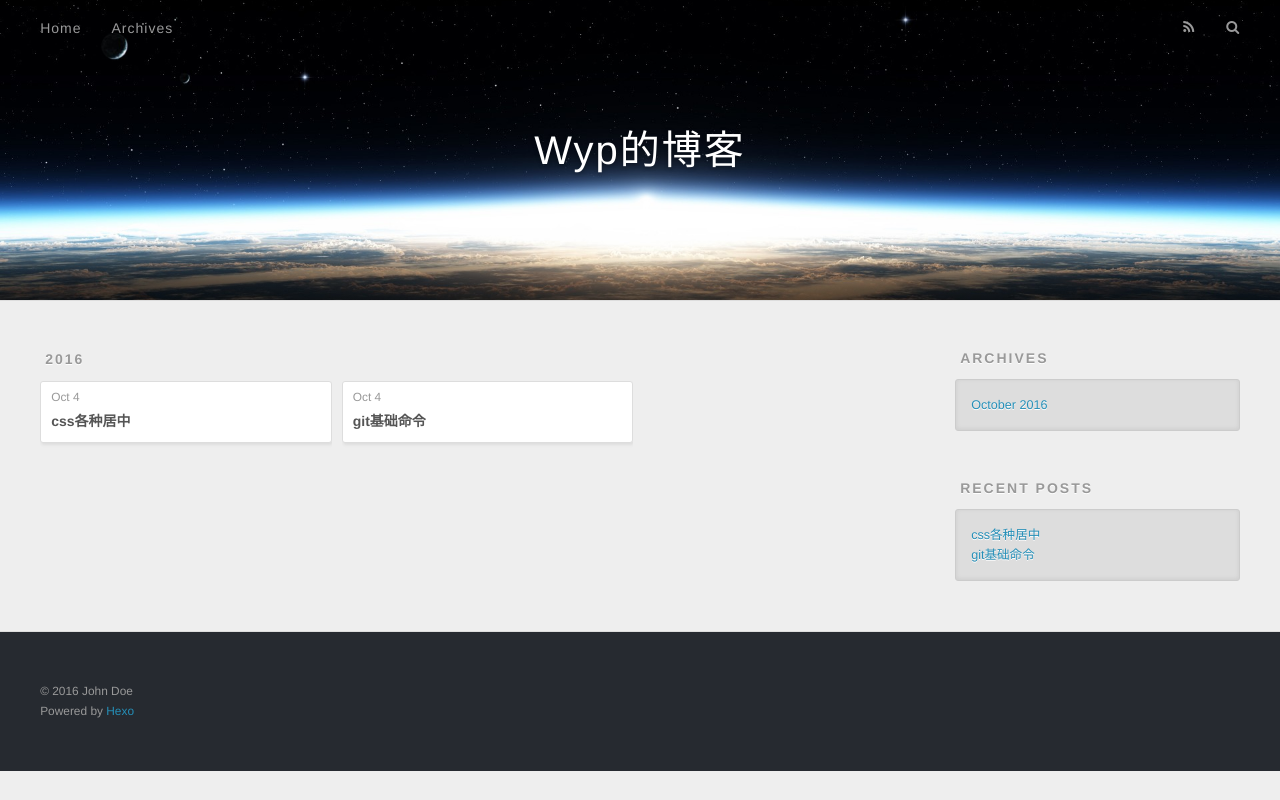
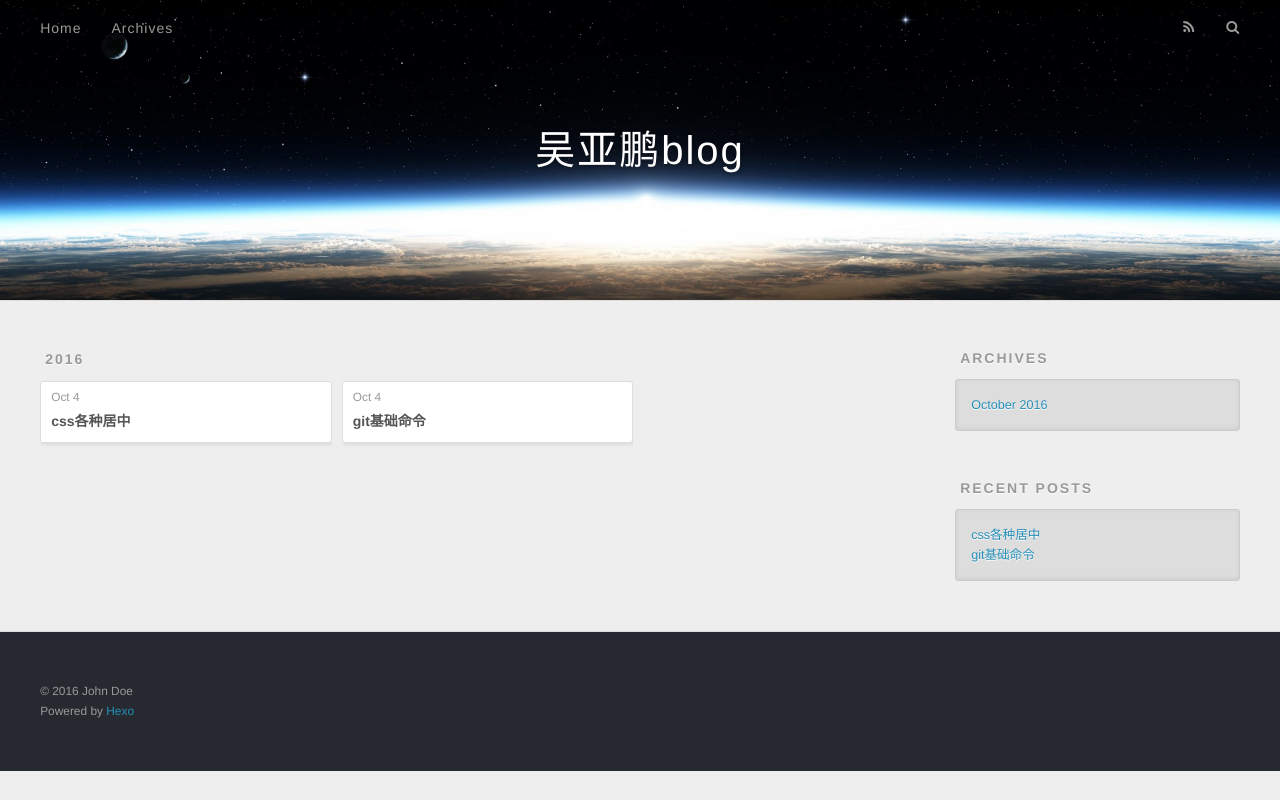
Before and after one commit to wlgz/wlgz.github.io, a plain HTML site: page archives/2016/10/index.html in a window 1280 px wide. Drawn offline with nearby package versions, Linux system fonts and the light colour scheme.

Commit message:
Site updated: 2016-11-13 22:51:13

```diff
--- a/archives/2016/10/index.html
+++ b/archives/2016/10/index.html
@@ -3,16 +3,16 @@
 <head>
   <meta charset="utf-8">
 
-  <title>Archives: 2016/10 | Wyp的博客</title>
+  <title>Archives: 2016/10 | 吴亚鹏blog</title>
   <meta name="viewport" content="width=device-width, initial-scale=1, maximum-scale=1">
   <meta property="og:type" content="website">
-<meta property="og:title" content="Wyp的博客">
+<meta property="og:title" content="吴亚鹏blog">
 <meta property="og:url" content="http://yoursite.com/archives/2016/10/index.html">
-<meta property="og:site_name" content="Wyp的博客">
+<meta property="og:site_name" content="吴亚鹏blog">
 <meta name="twitter:card" content="summary">
-<meta name="twitter:title" content="Wyp的博客">
+<meta name="twitter:title" content="吴亚鹏blog">
 
-    <link rel="alternate" href="/atom.xml" title="Wyp的博客" type="application/atom+xml">
+    <link rel="alternate" href="/atom.xml" title="吴亚鹏blog" type="application/atom+xml">
 
 
     <link rel="icon" href="/favicon.png">
@@ -33,7 +33,7 @@
   <div id="header-outer" class="outer">
     <div id="header-title" class="inner">
       <h1 id="logo-wrap">
-        <a href="/" id="logo">Wyp的博客</a>
+        <a href="/" id="logo">吴亚鹏blog</a>
       </h1>
 
     </div>
```
Also changed, not shown: 2016/10/04/css各种居中/index.html (+4 -4 lines), 2016/10/04/git使用入门/index.html (+4 -4 lines), archives/2016/index.html (+6 -6 lines), archives/index.html (+6 -6 lines), index.html (+6 -6 lines).
